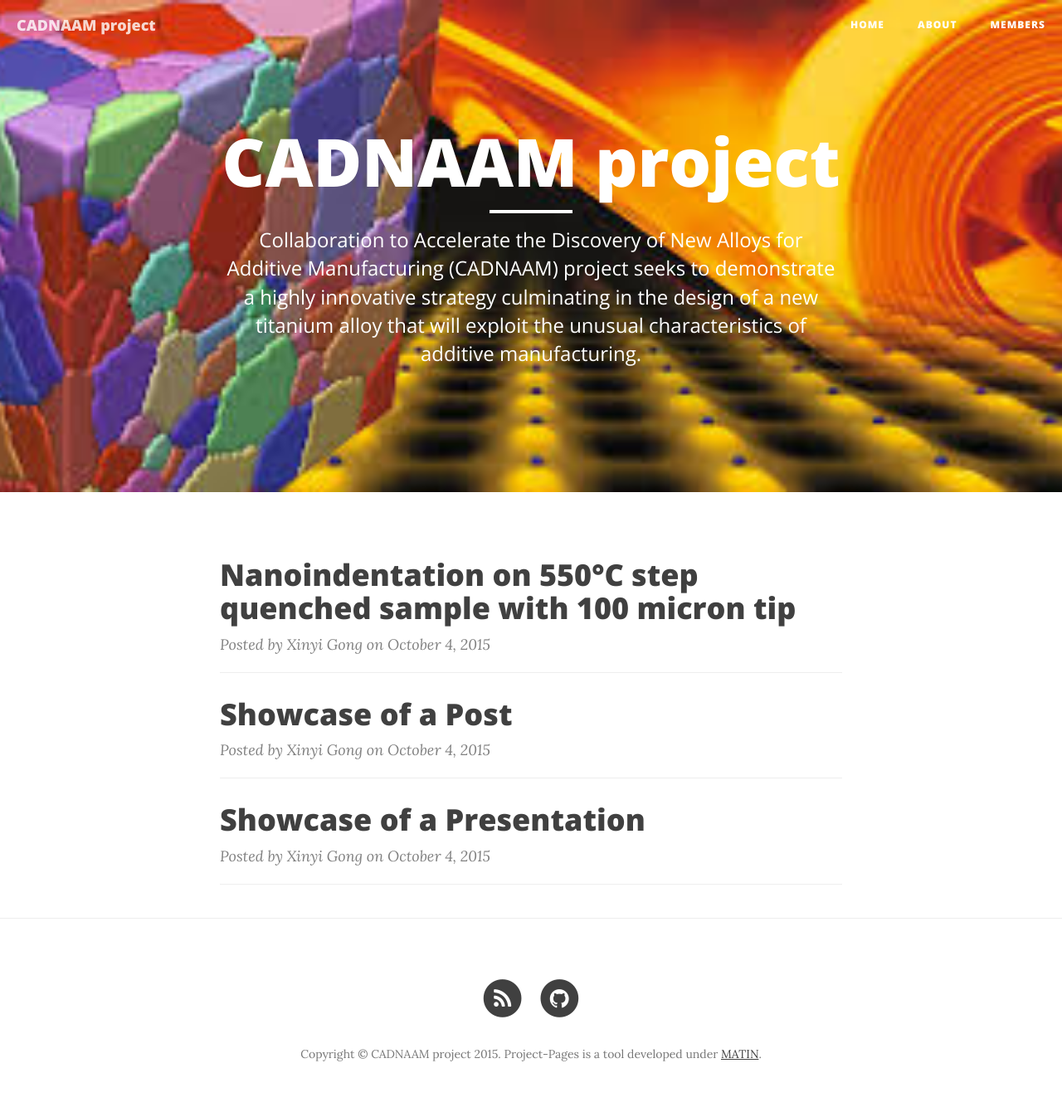
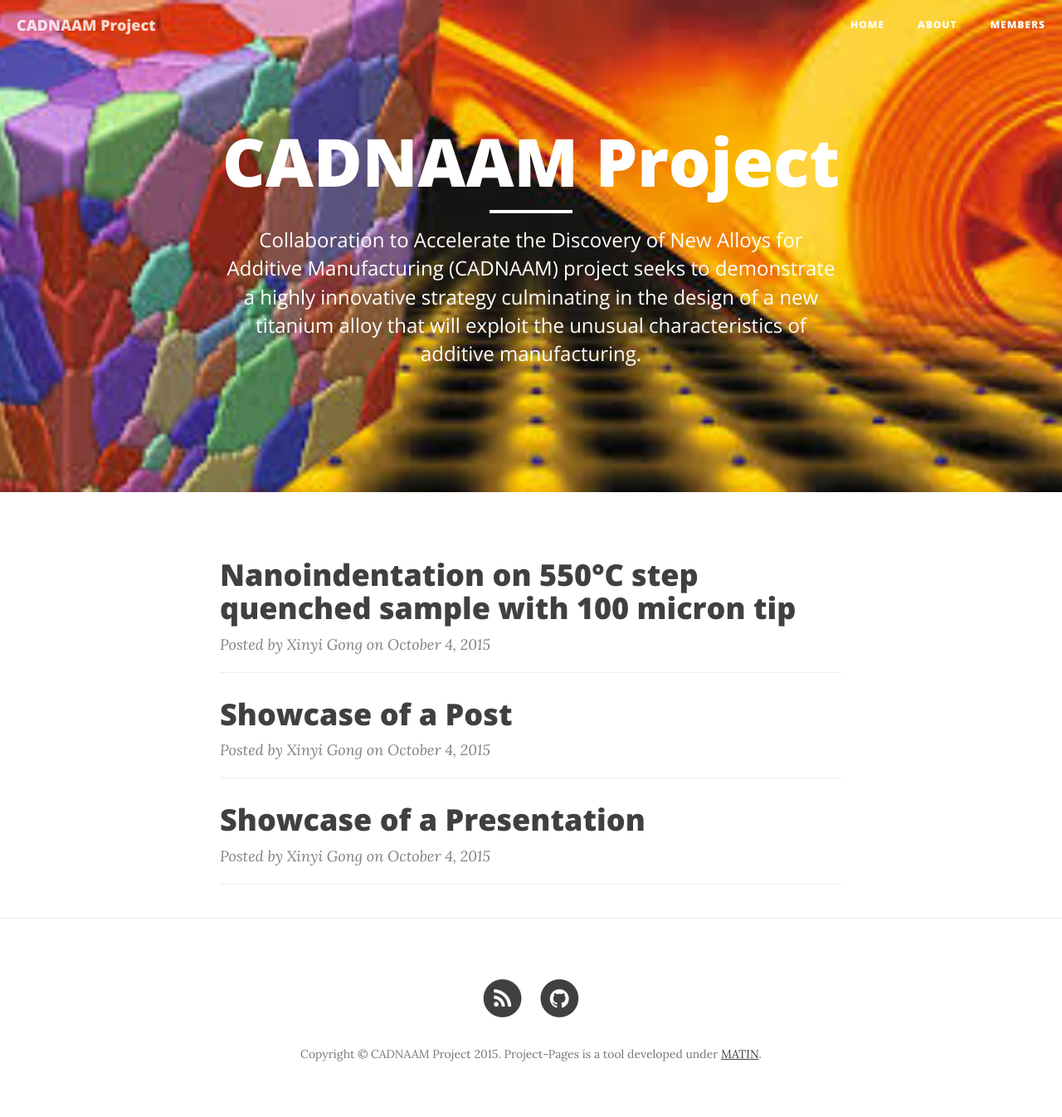
Before and after one commit to mined-gatech/DMREF-Project, a Jekyll site: the page built from index.html, in a window 1280 px wide. Shown: the whole page at 83% size. Built offline with Jekyll 4.4.1, drawn with Linux system fonts in a browser that asks for light colours; nearby versions of some CDN libraries; the list of posts is cut into pages by our own code.

```diff
--- a/_config.yml
+++ b/_config.yml
@@ -1,6 +1,6 @@
 # Site settings
 
-title: CADNAAM project
+title: CADNAAM Project
 header-img: img/bg.jpg
 email: your-email@yourdomain.com
 description: "Collaboration to Accelerate the Discovery of New Alloys for Additive Manufacturing (CADNAAM) project seeks to demonstrate a highly innovative strategy culminating in the design of a new titanium alloy that will exploit the unusual characteristics of additive manufacturing."
```
